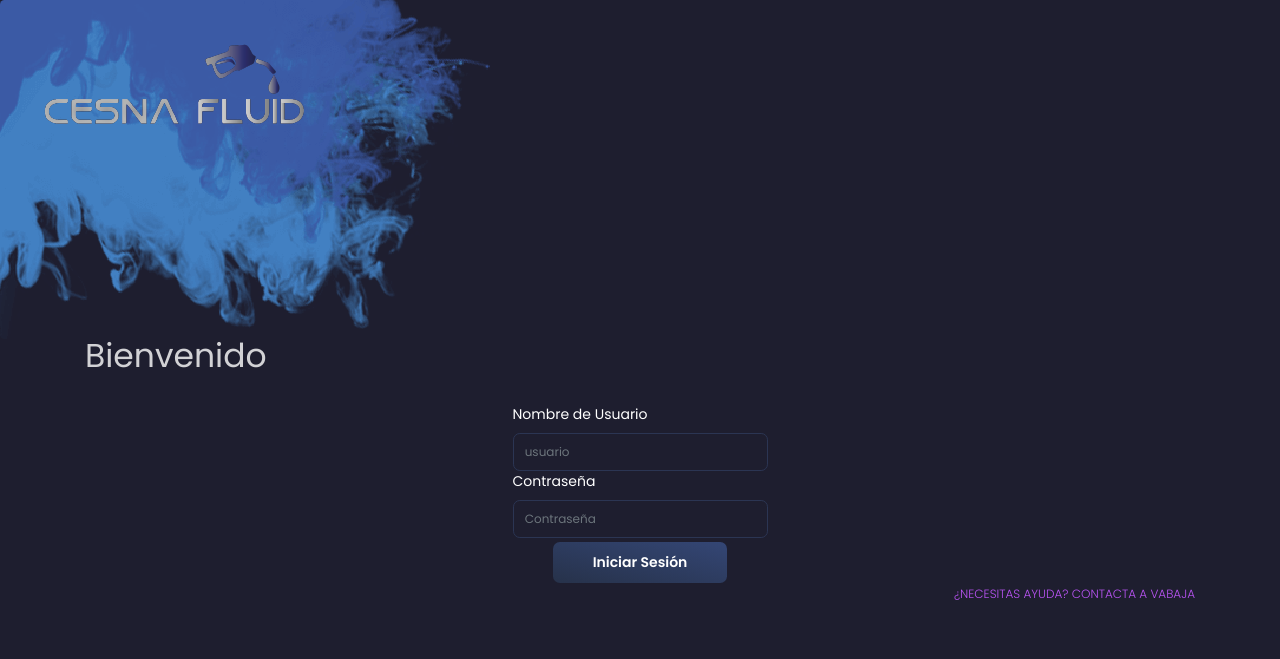
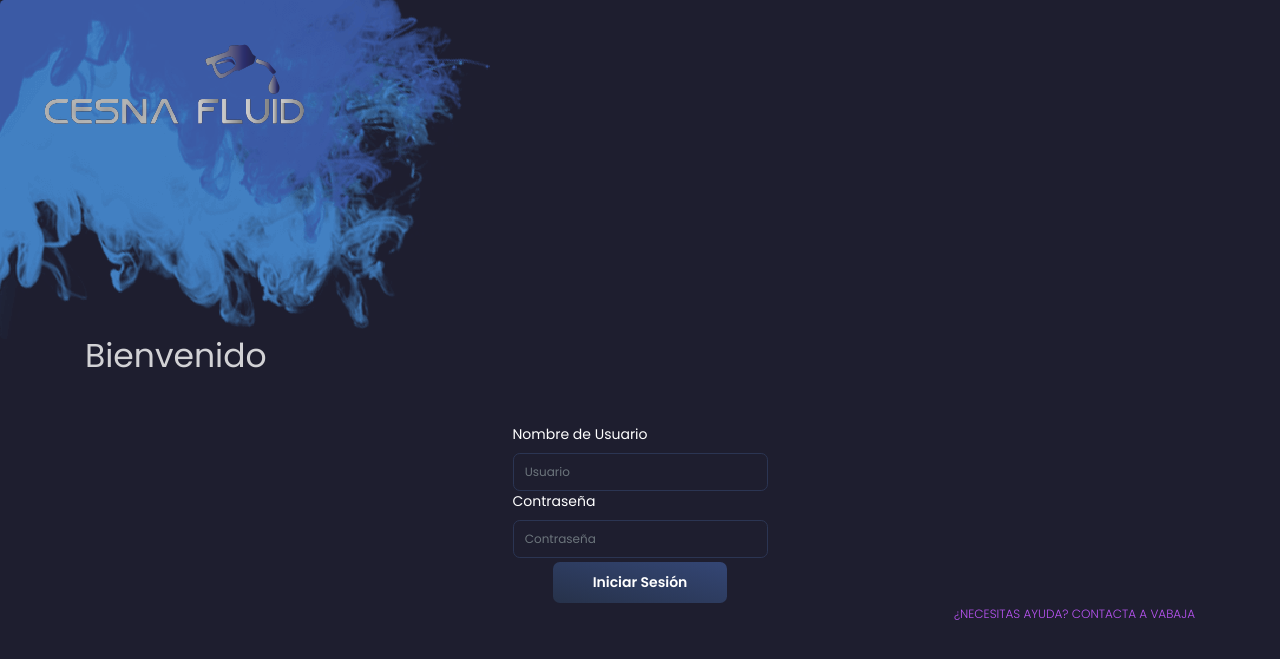
Before and after one commit to VABAJA/CesnaFluid_HTMLCSS, a PHP site: page /login.php in a window 1280 px wide. Shown: the top 659 px of the page. Run offline with PHP 8.4, Linux system fonts and the light colour scheme; some libraries are stand-ins or nearby versions.

Commit message:
se arregla página login

```diff
--- a/login.php
+++ b/login.php
@@ -84,24 +84,19 @@ if (isset($_POST['username']) && isset($_POST['password'])) {
             </div>
             <div class="container">
                 <div class="login-page">
-                    <div class="card-login">
+                    <div class="card-plain">
 
                         <h1>Bienvenido</h1>
 
                     </div>
-                    <?php
-                    if (isset($errors) && count($errors) > 0) {
-                        foreach ($errors as $error_msg) {
-                            echo '<div class="alert alert-danger">' . $error_msg . '</div>';
-                        }
-                    }
-                    ?>
+                    <div class="card-plain card-body">
+
                     <form action="#" method="POST">
 
                         <div class="row justify-content-center">
                             <div class="col-md-3">
                                 <label for="form-control" class="text-white form-label">Nombre de Usuario</label>
-                                <input type="string" class="form-control" placeholder="usuario" name="username" value="" required>
+                                <input type="string" class="form-control" placeholder="Usuario" name="username" value="" required>
                             </div>
                         </div>
                         <div class="row justify-content-center">
@@ -118,8 +113,10 @@ if (isset($_POST['username']) && isset($_POST['password'])) {
                         </div>
 
                     </form>
+                    <div class="pull-right">
+<div class="row">
+    <div class="col-12">
 
-                    <div class="pull-right">
             <div class="link footer-link">
                 <h6>
                     <a href="https://wa.me/+528115028945" target="_blank">
@@ -129,7 +126,10 @@ if (isset($_POST['username']) && isset($_POST['password'])) {
                     </a>
                 </h6>
             </div>
+        </div>
 
+    </div>
+</div>
                 </div>
                 </div>
             </div>
```
Lines whose indentation alone changed are shown as unchanged.
